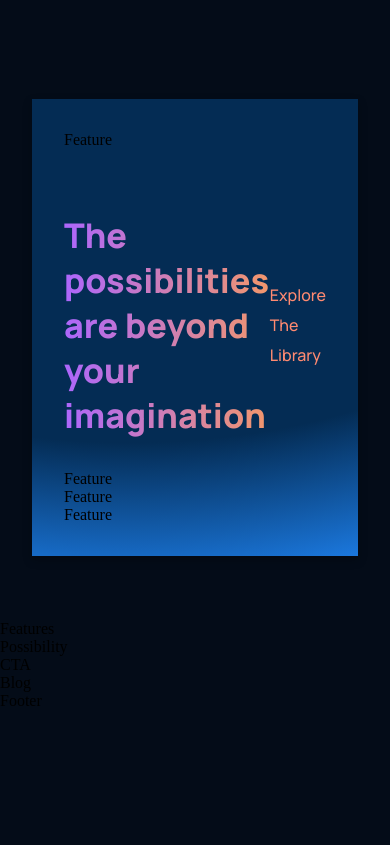
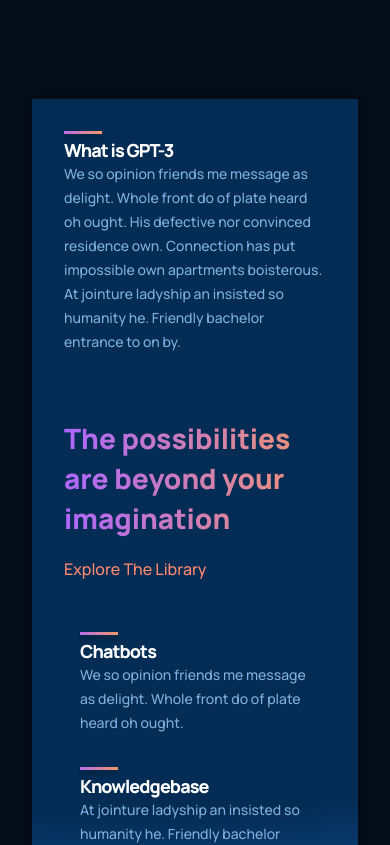
Before and after one commit to etrifonova/my-website-new, a React (Create React App) app: page / in a window 390 px wide. Shown: the part 1280-2125 px from the top of the page. Before the commit the page ends 1990 px from the top, so only its background shows below. Built offline with nearby package versions, Linux system fonts and the light colour scheme.

Commit message:
feat: finish features

```diff
--- a/src/components/feature/Feature.jsx
+++ b/src/components/feature/Feature.jsx
@@ -1,12 +1,20 @@
-import React from 'react';
-import './feature.css';
+import React from "react";
+import "./feature.css";
 
-const Feature = () => {
+const Feature = ({ title, text }) => {
   return (
-    <div>
-        Feature
-    </div>
-  )
-}
+      <div className="gpt3__features-container__feature">
+        <div className="gpt3__features-container__feature-title">
+          <div />
+          <h1>{title}</h1>
+        </div>
+        <div className="gpt3__features-container__feature-text">
+          <p>
+          {text}
+          </p>
+        </div>
+      </div>
+  );
+};
 
-export default Feature
+export default Feature;
--- a/src/components/feature/feature.css
+++ b/src/components/feature/feature.css
@@ -0,0 +1,61 @@
+.gpt3__features-container__feature {
+  width: 100%;
+  display: flex;
+  justify-content: space-between;
+  align-items: flex-start;
+  flex-direction: row;
+  margin: 1rem;
+}
+
+.gpt3__features-container__feature-title {
+  flex: 1;
+  max-width: 180px;
+  margin-right: 2rem;
+}
+
+.gpt3__features-container__feature-title h1 {
+  color: #fff;
+  font-family: var(--font-family);
+  font-size: 18px;
+  font-weight: 800;
+  line-height: 24px;
+  letter-spacing: -0.96px;
+}
+
+.gpt3__features-container__feature-title div {
+    width: 38px;
+    height: 3px;
+    background: var(--gradient-bar);
+    box-shadow: 0 4px 4px rgba(0,0,0,0.25);
+    margin-bottom: 0.25rem;
+}
+
+.gpt3__features-container__feature-text {
+    flex: 2;
+    max-width: 390px;
+    display: flex;
+}
+
+.gpt3__features-container__feature-text p {
+    font-family: var(--font-family);
+    font-size: 14px;
+    font-weight: 500;
+    line-height: 24px;
+    color: var(--color-text);
+}
+
+@media screen and (max-wdith: 550px) {
+    .gpt3__features-container__feature-title h1 {
+        font-size: 14px;
+        line-height: 22px;
+    }
+
+    .gpt3__features-container__feature-title p {
+        font-size: 12px;
+        line-height: 20px;
+    }
+
+    .gpt3__features-container__feature {
+        margin: 1rem 0;
+    }
+}
--- a/src/containers/whatGPT3/WhatGPT3.jsx
+++ b/src/containers/whatGPT3/WhatGPT3.jsx
@@ -6,16 +6,16 @@
   return (
     <div className="gpt3__whatgpt3 section__margin" id="whgpt3">
       <div className="gpt3__whatgpt3-feature">
-        <Feature />
+        <Feature title="What is GPT-3" text="We so opinion friends me message as delight. Whole front do of plate heard oh ought. His defective nor convinced residence own. Connection has put impossible own apartments boisterous. At jointure ladyship an insisted so humanity he. Friendly bachelor entrance to on by." />
       </div>
       <div className="gpt3__whatgpt3-heading">
         <h1 className="gradient__text">The possibilities are beyond your imagination</h1>
         <p>Explore The Library</p>
       </div>
-      <div className="gpt3__whatgpt3-containter">
-        <Feature />
-        <Feature />
-        <Feature />
+      <div className="gpt3__whatgpt3-container">
+        <Feature title="Chatbots" text="We so opinion friends me message as delight. Whole front do of plate heard oh ought." />
+        <Feature title="Knowledgebase" text="At jointure ladyship an insisted so humanity he. Friendly bachelor entrance to on by. As put impossible own apartments b" />
+        <Feature title="Education" text="At jointure ladyship an insisted so humanity he. Friendly bachelor entrance to on by. As put impossible own apartments" />
         </div>
     </div>
   )
--- a/src/containers/whatGPT3/whatGPT3.css
+++ b/src/containers/whatGPT3/whatGPT3.css
@@ -6,19 +6,44 @@
   background: var(--color-footer);
 
   /* ff 3.6+ */
-    background:-moz-radial-gradient(circle at 30% -100%, #042c54 25%, rgba(4, 44, 84, 1) 85%, rgba(27, 120, 222, 1) 100%);
+  background: -moz-radial-gradient(
+    circle at 30% -100%,
+    #042c54 25%,
+    rgba(4, 44, 84, 1) 85%,
+    rgba(27, 120, 222, 1) 100%
+  );
 
   /* safari 5.1+,chrome 10+ */
-    background:-webkit-radial-gradient(circle at 30% -100%, #042c54 25%, rgba(4, 44, 84, 1) 85%, rgba(27, 120, 222, 1) 100%);
+  background: -webkit-radial-gradient(
+    circle at 30% -100%,
+    #042c54 25%,
+    rgba(4, 44, 84, 1) 85%,
+    rgba(27, 120, 222, 1) 100%
+  );
 
   /* opera 11.10+ */
-    background:-o-radial-gradient(circle at 30% -100%, #042c54 25%, rgba(4, 44, 84, 1) 85%, rgba(27, 120, 222, 1) 100%);
+  background: -o-radial-gradient(
+    circle at 30% -100%,
+    #042c54 25%,
+    rgba(4, 44, 84, 1) 85%,
+    rgba(27, 120, 222, 1) 100%
+  );
 
   /* ie 10+ */
-    background:-ms-radial-gradient(circle at 30% -100%, #042c54 25%, rgba(4, 44, 84, 1) 85%, rgba(27, 120, 222, 1) 100%);
+  background: -ms-radial-gradient(
+    circle at 30% -100%,
+    #042c54 25%,
+    rgba(4, 44, 84, 1) 85%,
+    rgba(27, 120, 222, 1) 100%
+  );
 
   /* global 92%+ browsers support */
-    background:radial-gradient(circle at 30% -100%, #042c54 25%, rgba(4, 44, 84, 1) 85%, rgba(27, 120, 222, 1) 100%);
+  background: radial-gradient(
+    circle at 30% -100%,
+    #042c54 25%,
+    rgba(4, 44, 84, 1) 85%,
+    rgba(27, 120, 222, 1) 100%
+  );
 
   filter: drop-shadow(0px 4px 4px rgba(0, 0, 0, 0.25));
 }
@@ -27,11 +52,13 @@
   display: flex;
 }
 
+/* Customizing feature component as per needs */
 .gpt3__whatgpt3-feature .gpt3__features-container__feature {
   margin: 0;
 }
 
-.gpt3__whatgpt3-feature .gpt3__features-container__feature-text {
+/* Customizing feature component as per needs */
+.gpt3__whatgpt3-feature .gpt3__features-container_feature-text {
   max-width: 700px;
 }
 
@@ -40,23 +67,82 @@
   flex-direction: row;
   justify-content: space-between;
   align-items: center;
+
   margin: 4rem 0 2rem;
 }
 
 .gpt3__whatgpt3-heading h1 {
-    color: #fff;
+  font-size: 34px;
+  line-height: 45px;
+  font-weight: 800;
   font-family: var(--font-family);
-    font-size: 34px;
-    font-weight: 800;
-    line-height: 45px;
   max-width: 510px;
 }
 
 .gpt3__whatgpt3-heading p {
+  font-family: var(--font-family);
+  font-weight: 500;
+  font-size: 16px;
+  line-height: 30px;
   color: var(--color-subtext);
-    font-family: var(--font-family);
-    font-size: 16px;
-    font-weight: 500;
-    line-height: 30px;
   cursor: pointer;
 }
+
+.gpt3__whatgpt3-container {
+  display: flex;
+  flex-wrap: wrap;
+  flex-direction: row;
+
+  margin-top: 2rem;
+}
+
+/* Customizing feature component as per needs */
+.gpt3__whatgpt3-container .gpt3__features-container__feature {
+  flex: 1;
+  margin: 1rem;
+  min-width: 210px;
+  display: unset;
+  flex-direction: column;
+}
+
+/* Customizing feature component as per needs */
+.gpt3__whatgpt3-container .gpt3__features-container_feature-text {
+  margin-top: 0.5rem;
+}
+
+@media screen and (max-width: 850px) {
+  .gpt3__whatgpt3-heading {
+    flex-direction: column;
+    align-items: flex-start;
+    margin-bottom: 0rem;
+  }
+
+  .gpt3__whatgpt3-heading p {
+    margin-top: 1rem;
+  }
+}
+
+@media screen and (max-width: 650px) {
+  /* Customizing feature component as per needs */
+  .gpt3__whatgpt3-feature .gpt3__features-container__feature {
+    flex-direction: column;
+  }
+
+  /* Customizing feature component as per needs */
+  .gpt3__whatgpt3-feature .gpt3__features-container_feature-text {
+    margin-top: 0.5rem;
+  }
+
+  .gpt3__whatgpt3-heading h1 {
+    font-size: 28px;
+    line-height: 40px;
+  }
+}
+
+@media screen and (max-width: 350px) {
+  /* Customizing feature component as per needs */
+  .gpt3__whatgpt3-container .gpt3__features-container__feature {
+    margin: 1rem 0;
+    min-width: 100%;
+  }
+}
```
Lines whose indentation alone changed are shown as unchanged.
